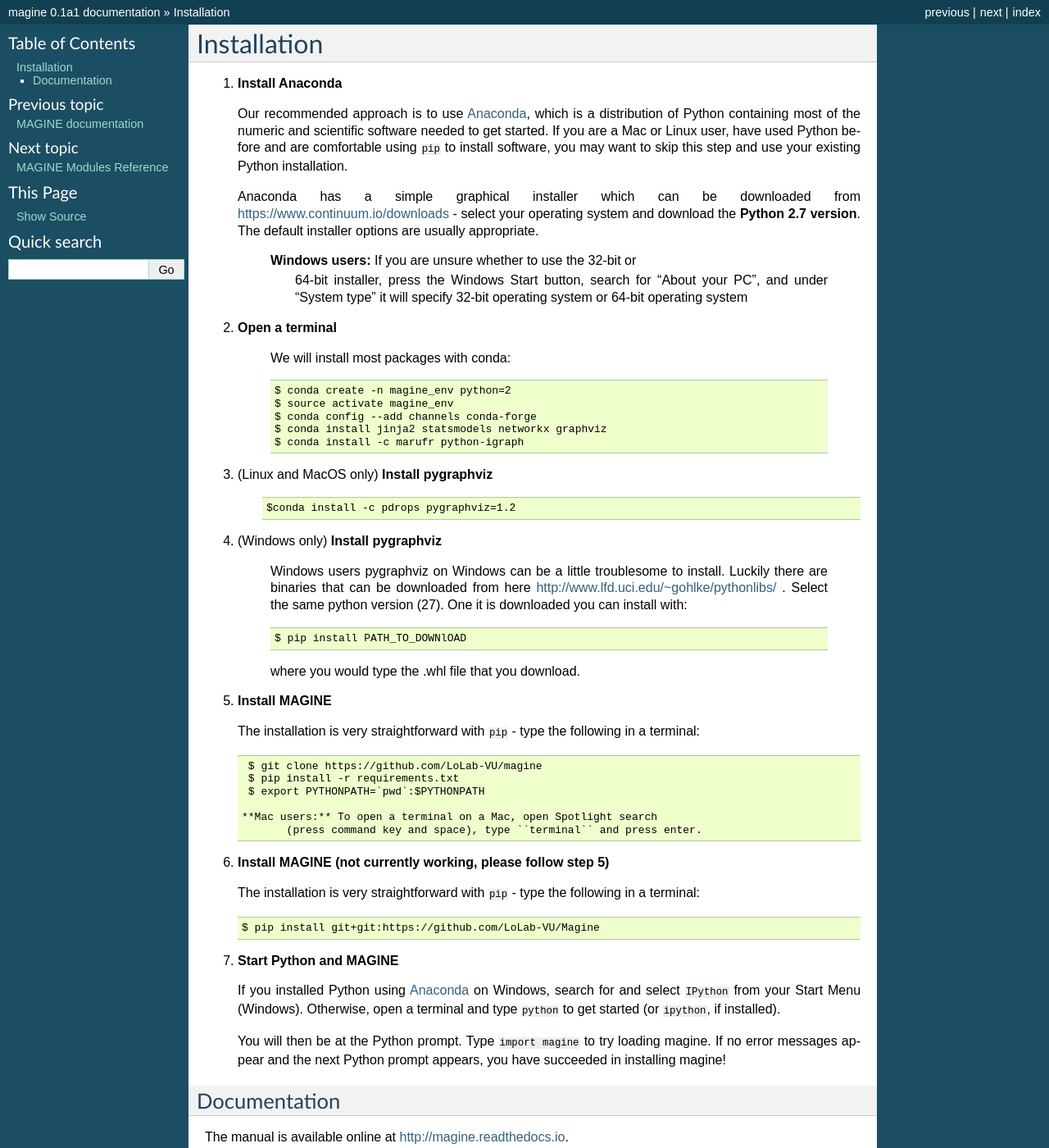
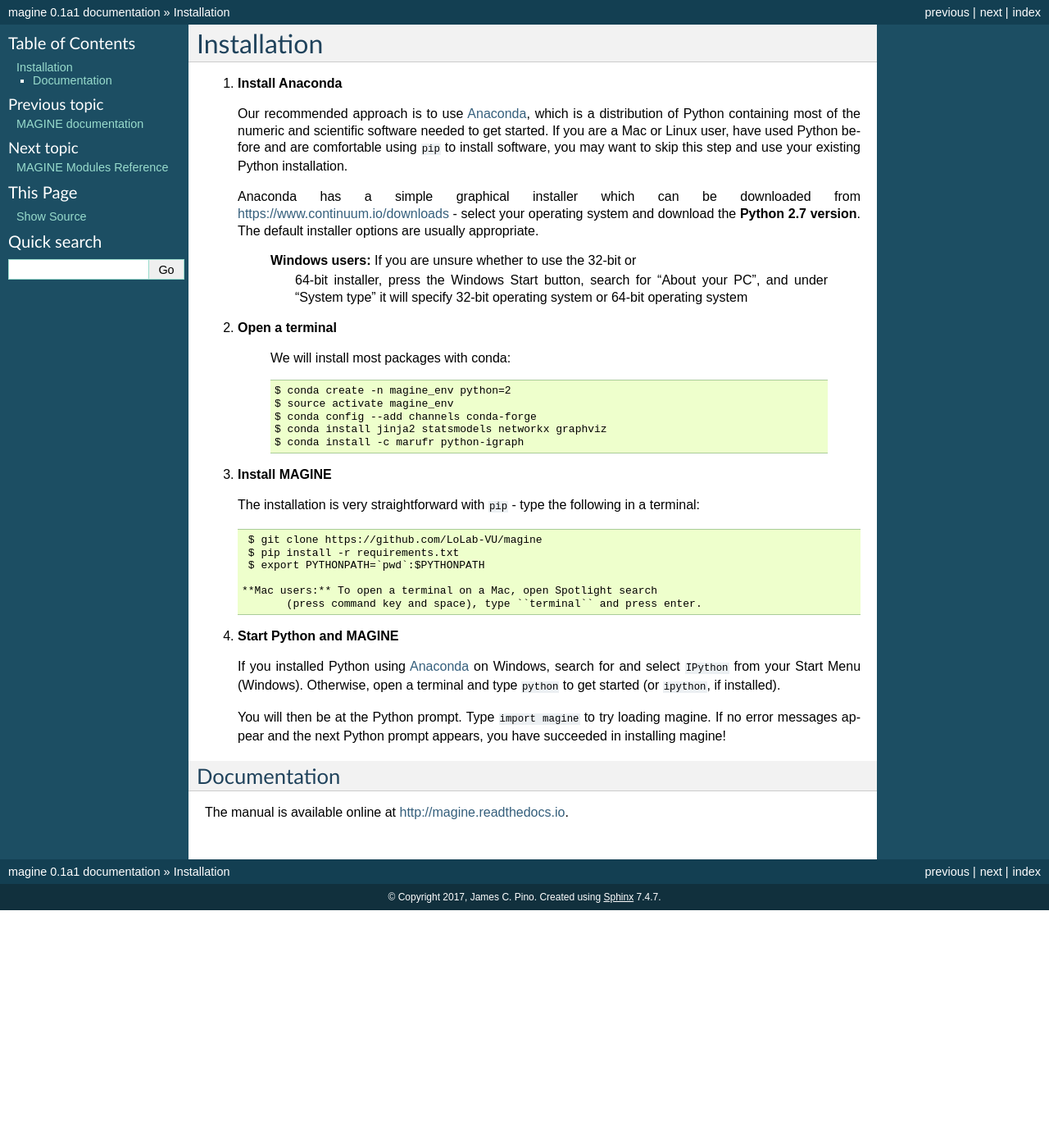
Before and after one commit to LoLab-MSM/MAGINE, a Sphinx documentation site: the page built from docs/installation.rst, in a window 1280 px wide and 1400 px high. Shown: the whole window at 82% size. Built offline with Sphinx 7.4.7, drawn with Linux system fonts in a browser that asks for light colours; formulas are drawn with MathJax 3.

Commit message:
Removing last remaining places with pygraphviz.

```diff
--- a/docs/conf.py
+++ b/docs/conf.py
@@ -78,8 +78,6 @@
 # Note that for sub-modules, all parent modules must be listed explicitly.
 MOCK_MODULES = ['pandas', 'pandas.plotting',
 
-                'pygraphviz',
-
                 'scipy', 'scipy.cluster.hierarchy', 'scipy.cluster',
                 'scipy.special', 'scipy.optimize', 'scipy.stats',
                 'scipy.stats.stats', 'scipy.stats.stats.distributions',
@@ -102,9 +100,6 @@
                 'statsmodels.sandbox.stats.multicomp.fdrcorrection0',
                 'statsmodels.stats', 'statsmodels.stats.proportion',
                 'statsmodels.stats.proportion.binom_test',
-                'pygraphviz',
-                # 'magine.enrichment.ontology_tools',
-                # 'magine.enrichment.go_from_goatools'
                 ]
 
 for mod_name in MOCK_MODULES:
--- a/docs/installation.rst
+++ b/docs/installation.rst
@@ -30,25 +30,7 @@
        $ conda install jinja2 statsmodels networkx graphviz
        $ conda install -c marufr python-igraph
 
-3. (Linux and MacOS only) **Install pygraphviz**
-    ::
-
-     $conda install -c pdrops pygraphviz=1.2
-
-
-4. (Windows only) **Install pygraphviz**
-
-    Windows users pygraphviz on Windows can be a little troublesome to
-    install. Luckily there are binaries that can be downloaded from here
-    http://www.lfd.uci.edu/~gohlke/pythonlibs/ . Select the same python version (27).
-    One it is downloaded you can install with::
-
-      $ pip install PATH_TO_DOWNlOAD
-
-    where you would type the .whl file that you download.
-
-
-5. **Install MAGINE**
+3. **Install MAGINE**
 
    The installation is very straightforward with ``pip`` - type the
    following in a terminal::
@@ -61,14 +43,7 @@
             (press command key and space), type ``terminal`` and press enter.
 
 
-6. **Install MAGINE (not currently working, please follow step 5)**
-
-   The installation is very straightforward with ``pip`` - type the
-   following in a terminal::
-
-      $ pip install git+git:https://github.com/LoLab-VU/Magine
-
-7. **Start Python and MAGINE**
+4. **Start Python and MAGINE**
 
    If you installed Python using `Anaconda`_ on Windows, search for and select
    ``IPython`` from your Start Menu (Windows). Otherwise, open a terminal
--- a/requirements.txt
+++ b/requirements.txt
@@ -1,4 +1,3 @@
-pygraphviz
 networkx==1.11
 py2cytoscape
 jinja2
--- a/setup.py
+++ b/setup.py
@@ -49,7 +49,6 @@
                           'networkx',
                           'requests',
                           'py2cytoscape',
-                          'pygraphviz',
                           'pandas',
                           'xlrd',
                           'matplotlib-venn',
```
Also changed, not shown: README.rst (+2 -26 lines), 2 other files.
